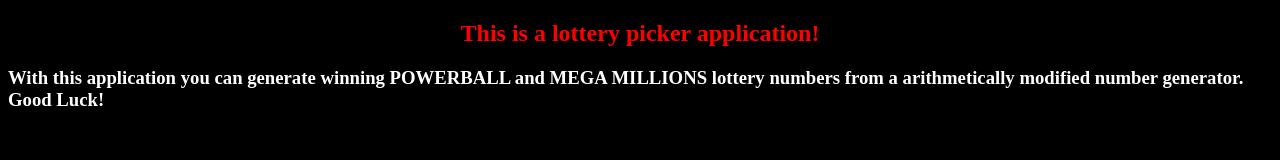
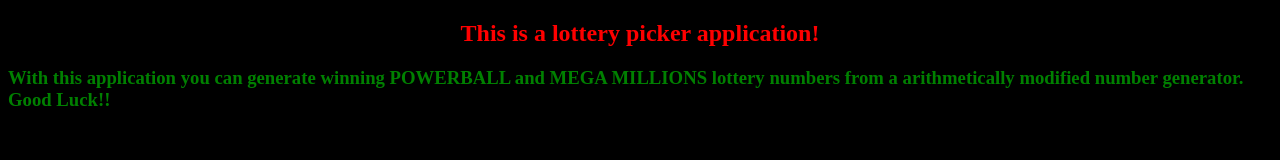
Before and after one commit to siratl/LotteryPicker, a plain HTML site: page index.html in a window 1280 px wide. Drawn offline with Linux system fonts and the light colour scheme.

Commit message:
update to index and style of web

```diff
--- a/index.html
+++ b/index.html
@@ -7,6 +7,6 @@
 <body>
 	<h2 class="heading">
 		<center>This is a lottery picker application!</center>
-	<h3 class="body">With this application you can generate winning POWERBALL and MEGA MILLIONS lottery numbers from a arithmetically modified number generator. Good Luck!
+	<h3 class="body">With this application you can generate winning POWERBALL and MEGA MILLIONS lottery numbers from a arithmetically modified number generator. Good Luck!!
 </body>
 </html>
--- a/style.css
+++ b/style.css
@@ -2,7 +2,7 @@
 	color: red;
 }
 .body {
-	color: white;
+	color: green;
 }
 body {
 	background: black;
```
